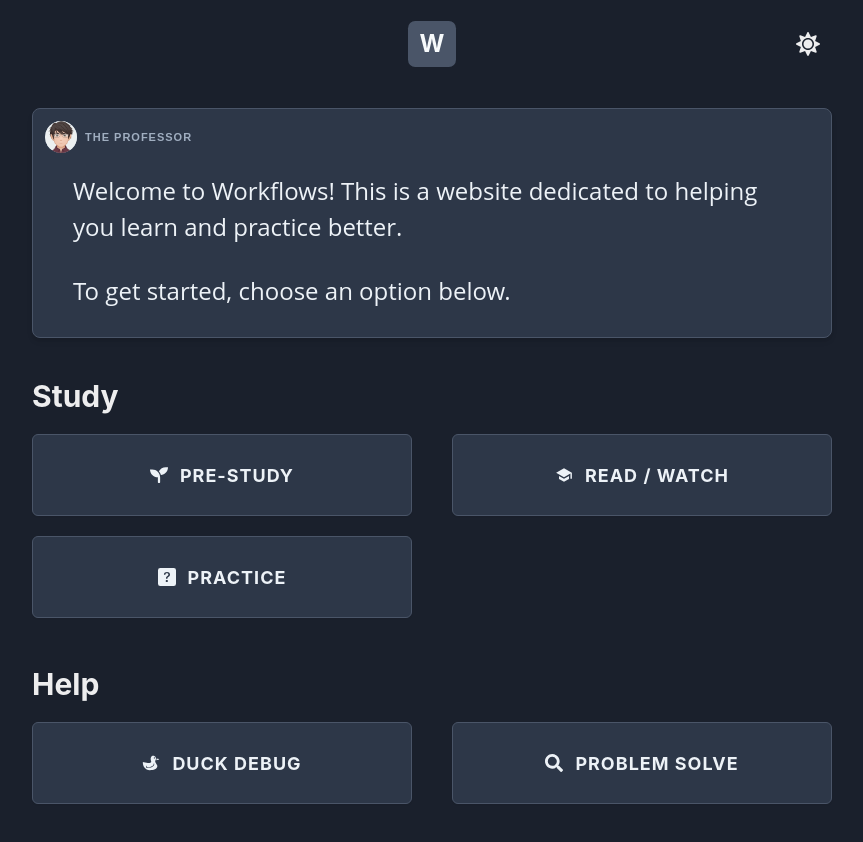
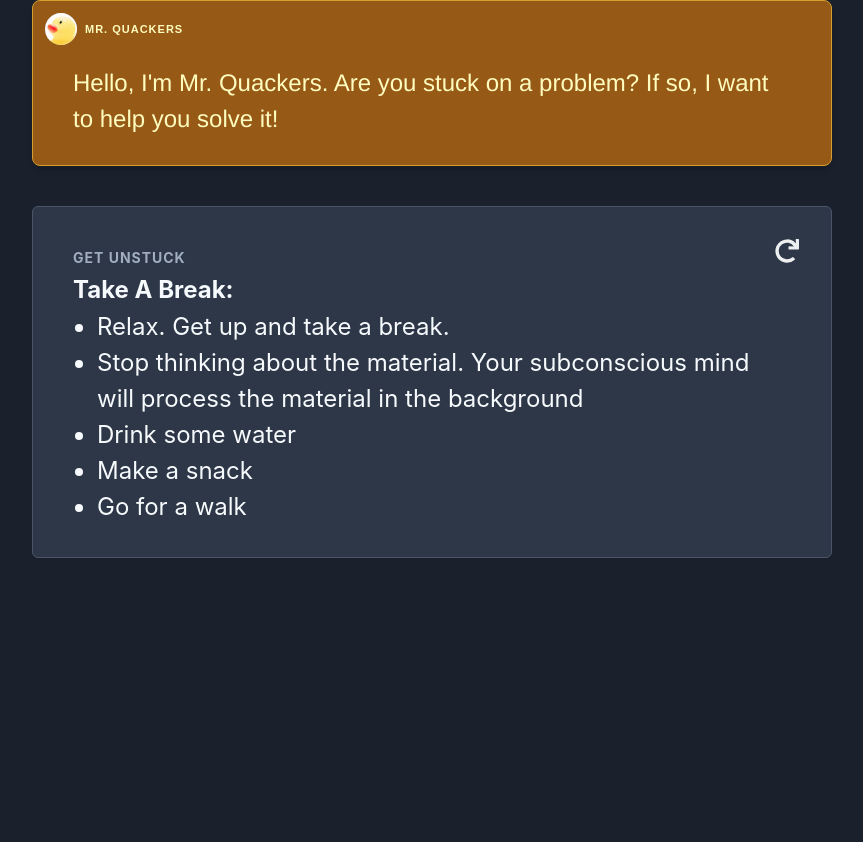
Before and after one commit to Philosocode/workflows, a React (Create React App) app: page /get-unstuck in a window 1280 px wide. Before the commit this address led to /. Shown: the top 842 px of the page, without its empty margins (208-1071 px from the left). After the commit the page ends 800 px from the top, so only its background shows below. Built offline with nearby package versions, Linux system fonts and the light colour scheme; what react-mde, showdown would draw is missing.

Commit message:
Add get unstuck card

```diff
--- /dev/null
+++ b/src/get-unstuck/shared/get-unstuck-prompts.data.tsx
@@ -0,0 +1,85 @@
+import {
+  Box,
+  Heading,
+  UnorderedList,
+  ListItem,
+  HeadingProps,
+} from "@chakra-ui/react";
+
+import { Link } from "typography/components/link.component";
+
+const headingProps: HeadingProps = {
+  as: "h3",
+  fontSize: { base: "xl", md: "2xl" },
+  mb: 1,
+};
+
+function HeadingLink(props: { children: string; href: string }) {
+  return (
+    <Heading {...headingProps}>
+      <Link href={props.href} isExternal>
+        {props.children}
+      </Link>
+    </Heading>
+  );
+}
+
+export const getUnstuckPrompts = [
+  <Box>
+    <Heading {...headingProps}>Take A Break:</Heading>
+    <UnorderedList>
+      <ListItem>Relax. Get up and take a break.</ListItem>
+      <ListItem>
+        Stop thinking about the material. Your subconscious mind will process
+        the material in the background
+      </ListItem>
+      <ListItem>Drink some water</ListItem>
+      <ListItem>Make a snack</ListItem>
+      <ListItem>Go for a walk</ListItem>
+    </UnorderedList>
+  </Box>,
+
+  <Box>
+    <Heading {...headingProps}>Switch It Up</Heading>
+    <UnorderedList>
+      <ListItem>Switch to a completely different type of problem</ListItem>
+      <ListItem>Come back to this problem later</ListItem>
+    </UnorderedList>
+  </Box>,
+
+  <Box>
+    <HeadingLink href="https://www.candoideas.com/blog/why-productive-meditation-should-be-on-your-to-do-list">
+      Productive Meditation:
+    </HeadingLink>
+    <UnorderedList>
+      <ListItem>
+        Pick a problem you're working on or a concept you're struggling with
+      </ListItem>
+      <ListItem>
+        Go for a long walk, bike ride, exercise, drive, or other (physical)
+        activity
+      </ListItem>
+      <ListItem>
+        While doing so, focus on the problem and think of how to solve it
+      </ListItem>
+    </UnorderedList>
+  </Box>,
+
+  <Box>
+    <Heading {...headingProps}>Resource Exploration:</Heading>
+    <UnorderedList>
+      <ListItem>Watch various videos from different people</ListItem>
+      <ListItem>Check sites like Google, Reddit, StackExchange, etc</ListItem>
+      <ListItem>Do a search with "ELI5" included (explain like I'm 5)</ListItem>
+    </UnorderedList>
+  </Box>,
+
+  <Box>
+    <Heading {...headingProps}>Sleep On It</Heading>
+    <UnorderedList>
+      <ListItem>Think of / work on the problem before you go to sleep</ListItem>
+      <ListItem>Get a good night's sleep</ListItem>
+      <ListItem>Review the problem when you wake up</ListItem>
+    </UnorderedList>
+  </Box>,
+];
--- /dev/null
+++ b/src/get-unstuck/steps/get-unstuck.component.tsx
@@ -0,0 +1,32 @@
+import { Box } from "@chakra-ui/react";
+
+import { useSetRedirectUrl } from "shared/hooks/use-set-redirect-url.hook";
+
+import { WorkflowStep } from "shared/components/step/workflow-step.component";
+import { quackers } from "avatar/data/quackers.avatar";
+import { RandoCard } from "shared/components/card/rando-card.component";
+import { getUnstuckPrompts } from "get-unstuck/shared/get-unstuck-prompts.data";
+
+export function GetUnstuck() {
+  useSetRedirectUrl();
+
+  return (
+    <WorkflowStep
+      messageProps={{
+        avatar: quackers,
+      }}
+      message={
+        <Box>
+          Hello, I'm Mr. Quackers. Are you stuck on a problem? If so, I want to
+          help you solve it!
+        </Box>
+      }
+    >
+      <RandoCard
+        ariaLabel="Get Unstuck"
+        heading="Get Unstuck"
+        values={getUnstuckPrompts}
+      ></RandoCard>
+    </WorkflowStep>
+  );
+}
--- a/src/shared/pages/home.page.tsx
+++ b/src/shared/pages/home.page.tsx
@@ -1,7 +1,6 @@
 import { Box, Heading, VStack } from "@chakra-ui/react";
 import { BsQuestionSquareFill } from "react-icons/bs";
-import { FaSearch, FaSeedling } from "react-icons/fa";
-import { GiPlasticDuck } from "react-icons/gi";
+import { FaSeedling } from "react-icons/fa";
 import { IoMdSchool } from "react-icons/io";
 import { Link } from "react-router-dom";
 
@@ -11,6 +10,7 @@ import { Message } from "message/components/message.component";
 import { Messages } from "message/components/messages.component";
 import { AppNavbar } from "navbar/components/app-navbar.component";
 import { ToggleThemeButton } from "navbar/components/toggle-theme-button.component";
+import { BiHelpCircle } from "react-icons/bi";
 
 export function HomePage() {
   return (
@@ -39,19 +39,11 @@ export function HomePage() {
           <CardButtonGrid mt={5}>
             <Link
               to={{
-                pathname: `duck-debug/1`,
+                pathname: `get-unstuck/1`,
                 state: { from: "/" },
               }}
             >
-              <CardButton icon={GiPlasticDuck}>Duck Debug</CardButton>
-            </Link>
-            <Link
-              to={{
-                pathname: `problem-solving/1`,
-                state: { from: "/" },
-              }}
-            >
-              <CardButton icon={FaSearch}>Problem Solve</CardButton>
+              <CardButton icon={BiHelpCircle}>Get Unstuck</CardButton>
             </Link>
           </CardButtonGrid>
         </Box>
--- a/src/shared/routes/root-router.component.tsx
+++ b/src/shared/routes/root-router.component.tsx
@@ -13,9 +13,11 @@ import { DuckDebugNavbar } from "duck-debug/components/duck-debug-navbar.compone
 import { PreStudyNavbar } from "pre-study/components/pre-study-navbar.component";
 import { ProblemSolvingNavbar } from "problem-solving/components/problem-solving-navbar.component";
 import { PracticeQuestionsNavbar } from "practice-questions/components/practice-questions-navbar.component";
+import { GetUnstuck } from "get-unstuck/steps/get-unstuck.component";
 
 const navbarRoutes = [
   { path: "/consume/:currentStep", component: ConsumeNavbar },
+  { path: "/get-unstuck/:currentStep", component: DuckDebugNavbar, },
   { path: "/duck-debug/:currentStep", component: DuckDebugNavbar },
   { path: "/pre-study/:currentStep", component: PreStudyNavbar },
   { path: "/problem-solving/:currentStep", component: ProblemSolvingNavbar },
@@ -66,6 +68,12 @@ export function RootRouter() {
           />
         ))}
 
+        <Route
+          key={"/get-unstuck"}
+          path={"/get-unstuck"}
+          component={GetUnstuck}
+        />
+
         {duckDebugRoutes.map((route, index) => (
           <Route key={route.path} {...route} />
         ))}
```
